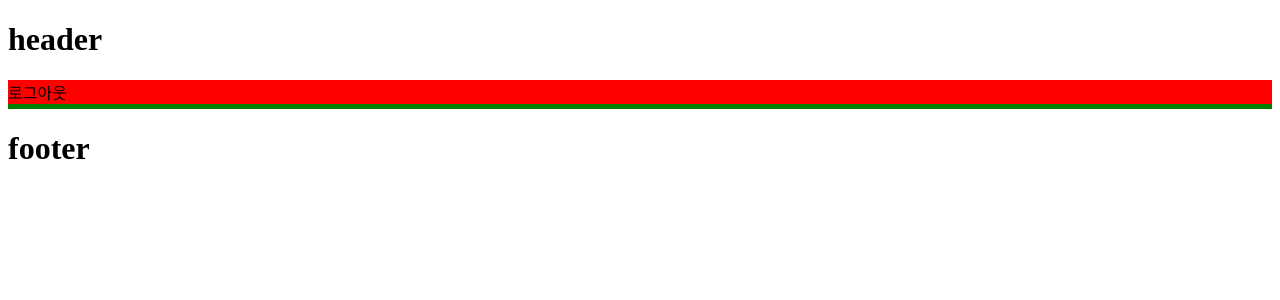
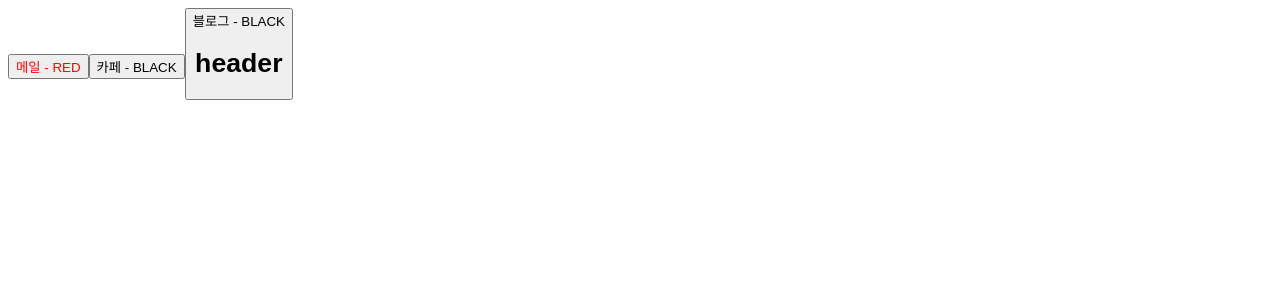
Before and after one commit to cyh7834/onebite-react, a React (Vite) app in the folder section05/: page / in a window 1280 px wide. Shown: the top 300 px of the page. Built offline with nearby package versions, Linux system fonts and the light colour scheme.

Commit message:
Props로 데이터 전달하기

```diff
--- a/section05/src/App.jsx
+++ b/section05/src/App.jsx
@@ -2,13 +2,24 @@ import './App.css'
 import Header from './components/Header'
 import Main from './components/Main'
 import Footer from './components/footer'
+import Button from './components/Button'
 
 function App() {
+  const buttonProps = {
+    text: "메일",
+    color: "red",
+    a: 1,
+    b: 2,
+    c: 3
+  }
+
   return (
     <>
-      <Header></Header>
-      <Main></Main>
-      <Footer></Footer>
+      <Button {...buttonProps}></Button>
+      <Button text={"카페"}></Button>
+      <Button text={"블로그"}>
+        <Header></Header>
+      </Button>
     </>
   )
 }
--- /dev/null
+++ b/section05/src/components/Button.jsx
@@ -0,0 +1,10 @@
+const Button = ({text, color, children}) => {
+    return <button style={{color : color}}>
+        {text} - {color.toUpperCase()}
+        {children} </button>;
+
+}
+Button.defaultProps = {
+    color: "black"
+}
+export default Button;
```
